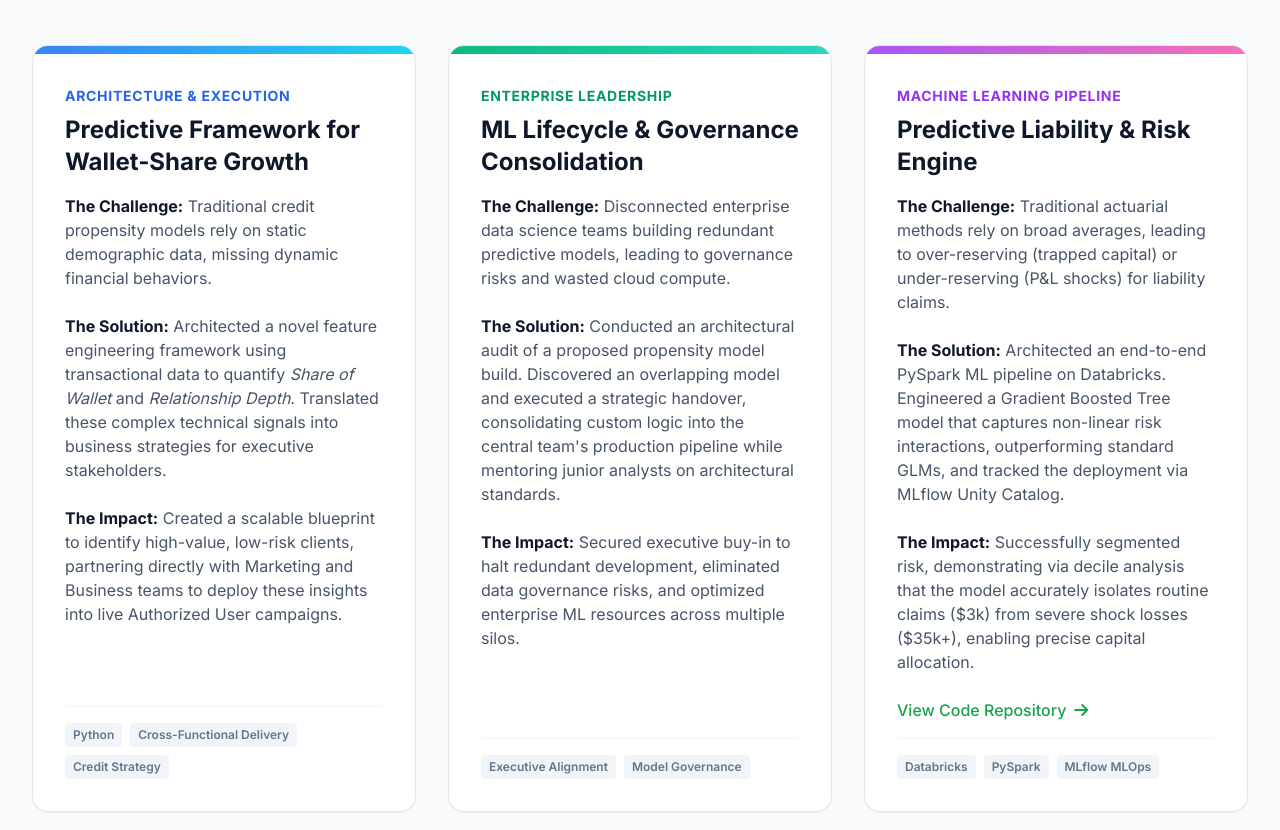
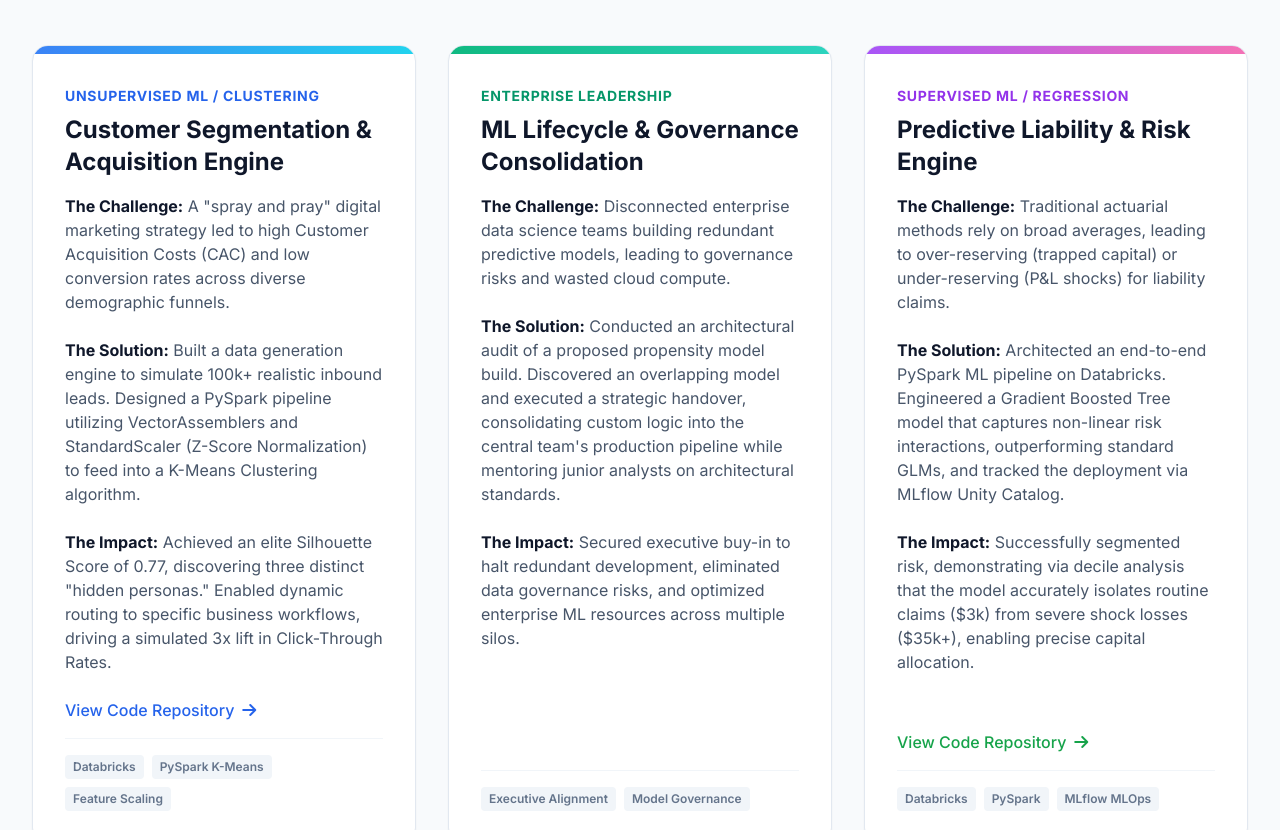
Before and after one commit to suryaselvaraj22/suryaselvaraj22.github.io, a plain HTML site: page index.html in a window 1280 px wide. Shown: the part 1716-2546 px from the top of the page. Drawn offline with nearby package versions, Linux system fonts and the light colour scheme.

Commit message:
Updated Portfolio Website

```diff
--- a/index.html
+++ b/index.html
@@ -175,17 +175,20 @@
                 <div class="bg-white rounded-2xl shadow-sm border border-slate-200 overflow-hidden hover:shadow-xl transition-all duration-300 hover:-translate-y-2 flex flex-col">
                     <div class="h-2 bg-gradient-to-r from-blue-500 to-cyan-400"></div>
                     <div class="p-8 flex-1 flex flex-col">
-                        <div class="text-sm font-bold text-blue-600 tracking-wider uppercase mb-2">Architecture & Execution</div>
-                        <h3 class="text-2xl font-bold text-slate-900 mb-4">Predictive Framework for Wallet-Share Growth</h3>
+                        <div class="text-sm font-bold text-blue-600 tracking-wider uppercase mb-2">Unsupervised ML / Clustering</div>
+                        <h3 class="text-2xl font-bold text-slate-900 mb-4">Customer Segmentation & Acquisition Engine</h3>
                         <p class="text-slate-600 mb-6 flex-1">
-                            <strong class="text-slate-900">The Challenge:</strong> Traditional credit propensity models rely on static demographic data, missing dynamic financial behaviors.<br><br>
-                            <strong class="text-slate-900">The Solution:</strong> Architected a novel feature engineering framework using transactional data to quantify <em>Share of Wallet</em> and <em>Relationship Depth</em>. Translated these complex technical signals into business strategies for executive stakeholders.<br><br>
-                            <strong class="text-slate-900">The Impact:</strong> Created a scalable blueprint to identify high-value, low-risk clients, partnering directly with Marketing and Business teams to deploy these insights into live Authorized User campaigns.
+                            <strong class="text-slate-900">The Challenge:</strong> A "spray and pray" digital marketing strategy led to high Customer Acquisition Costs (CAC) and low conversion rates across diverse demographic funnels.<br><br>
+                            <strong class="text-slate-900">The Solution:</strong> Built a data generation engine to simulate 100k+ realistic inbound leads. Designed a PySpark pipeline utilizing VectorAssemblers and StandardScaler (Z-Score Normalization) to feed into a K-Means Clustering algorithm.<br><br>
+                            <strong class="text-slate-900">The Impact:</strong> Achieved an elite Silhouette Score of 0.77, discovering three distinct "hidden personas." Enabled dynamic routing to specific business workflows, driving a simulated 3x lift in Click-Through Rates.
                         </p>
+                        <a href="https://github.com/suryaselvaraj22/ifbi-customer-segmentation" target="_blank" class="text-blue-600 font-medium hover:text-blue-700 mb-4 inline-flex items-center group">
+                            View Code Repository <i class="fas fa-arrow-right ml-2 transform group-hover:translate-x-1 transition-transform"></i>
+                        </a>
                         <div class="flex flex-wrap gap-2 mt-auto pt-4 border-t border-slate-100">
-                            <span class="text-xs font-semibold text-slate-500 bg-slate-100 px-2 py-1 rounded">Python</span>
-                            <span class="text-xs font-semibold text-slate-500 bg-slate-100 px-2 py-1 rounded">Cross-Functional Delivery</span>
-                            <span class="text-xs font-semibold text-slate-500 bg-slate-100 px-2 py-1 rounded">Credit Strategy</span>
+                            <span class="text-xs font-semibold text-slate-500 bg-slate-100 px-2 py-1 rounded">Databricks</span>
+                            <span class="text-xs font-semibold text-slate-500 bg-slate-100 px-2 py-1 rounded">PySpark K-Means</span>
+                            <span class="text-xs font-semibold text-slate-500 bg-slate-100 px-2 py-1 rounded">Feature Scaling</span>
                         </div>
                     </div>
                 </div>
@@ -212,7 +215,7 @@
                 <div class="bg-white rounded-2xl shadow-sm border border-slate-200 overflow-hidden hover:shadow-xl transition-all duration-300 hover:-translate-y-2 flex flex-col">
                     <div class="h-2 bg-gradient-to-r from-purple-500 to-pink-400"></div>
                     <div class="p-8 flex-1 flex flex-col">
-                        <div class="text-sm font-bold text-purple-600 tracking-wider uppercase mb-2">Machine Learning Pipeline</div>
+                        <div class="text-sm font-bold text-purple-600 tracking-wider uppercase mb-2">Supervised ML / Regression</div>
                         <h3 class="text-2xl font-bold text-slate-900 mb-4">Predictive Liability & Risk Engine</h3>
                         <p class="text-slate-600 mb-6 flex-1">
                             <strong class="text-slate-900">The Challenge:</strong> Traditional actuarial methods rely on broad averages, leading to over-reserving (trapped capital) or under-reserving (P&L shocks) for liability claims.<br><br>
```
